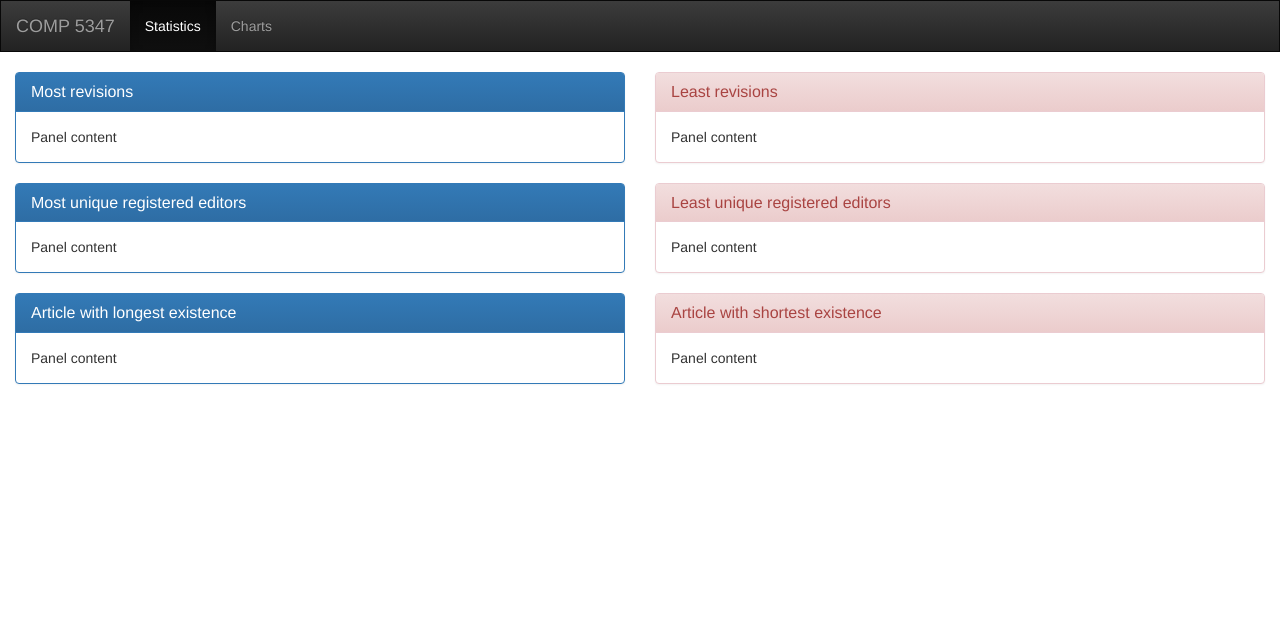
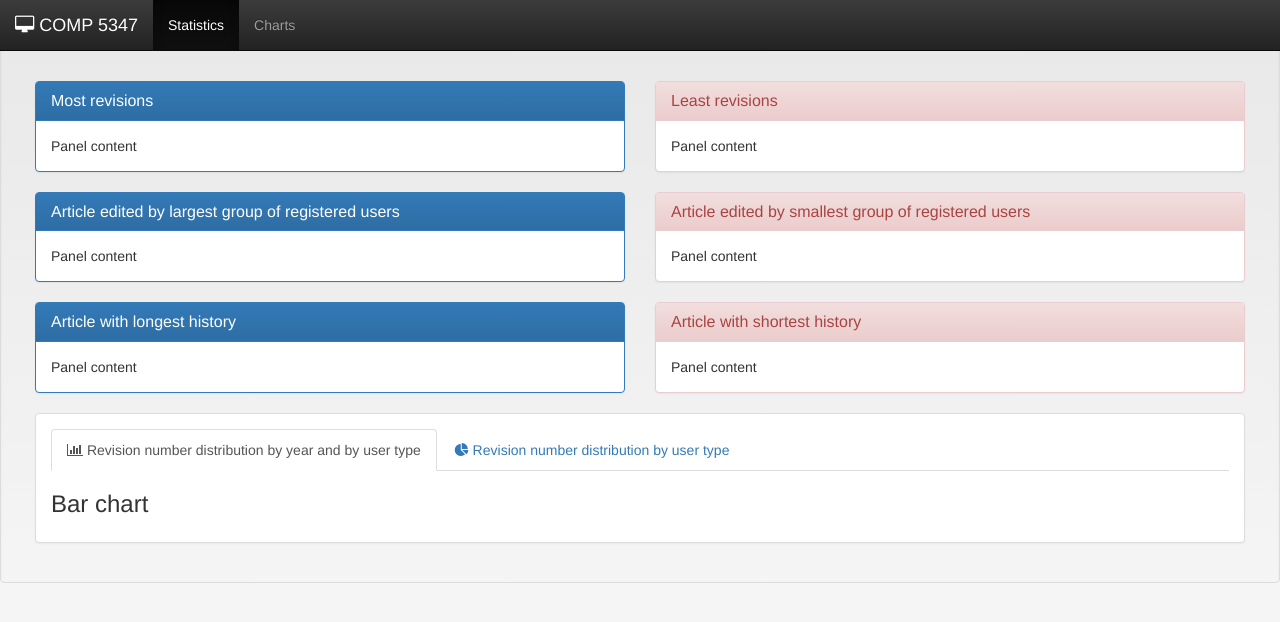
Before and after one commit to jordanow/wikipedia-data-analytics-application-, a Node server app: page / in a window 1280 px wide. Shown: the top 622 px of the page. Run offline with Node 20, Linux system fonts and the light colour scheme.

Commit message:
Add layout to the app

```diff
--- a/public/css/main.css
+++ b/public/css/main.css
@@ -1,3 +1,9 @@
+/* Remove the border radius from navbar */
 nav {
   border-radius: 0 !important;
 }
+
+/* Since the top bar is stationary, we need to push the html body by 80px */
+body {
+  padding-top: 80px !important;
+}
--- a/views/home.pug
+++ b/views/home.pug
@@ -11,6 +11,7 @@ head
 	//- Include bootstrap
 	link(rel="stylesheet" href="https://maxcdn.bootstrapcdn.com/bootstrap/3.3.7/css/bootstrap.min.css" integrity="sha384-BVYiiSIFeK1dGmJRAkycuHAHRg32OmUcww7on3RYdg4Va+PmSTsz/K68vbdEjh4u" crossorigin="anonymous")
 	link(rel="stylesheet" href="https://maxcdn.bootstrapcdn.com/bootstrap/3.3.7/css/bootstrap-theme.min.css" integrity="sha384-rHyoN1iRsVXV4nD0JutlnGaslCJuC7uwjduW9SVrLvRYooPp2bWYgmgJQIXwl/Sp" crossorigin="anonymous")
+	link(rel="stylesheet" href="https://maxcdn.bootstrapcdn.com/font-awesome/4.7.0/css/font-awesome.min.css")
 
 	//- Include the css files
 	link(rel="stylesheet" href="css/main.css")
@@ -18,11 +19,15 @@ head
 	//- Include pug mixins
 	include ./mixins/navbar.pug
 	include ./mixins/statistics.pug
+	include ./mixins/charts.pug
 
-body
+body.well
 	+navbar
 	.container-fluid
-		+statistics
+		.row
+			+statistics
+		.row
+			+charts
 
 	script(src="https://ajax.googleapis.com/ajax/libs/jquery/1.12.4/jquery.min.js")
 	script(src="https://maxcdn.bootstrapcdn.com/bootstrap/3.3.7/js/bootstrap.min.js" integrity="sha384-Tc5IQib027qvyjSMfHjOMaLkfuWVxZxUPnCJA7l2mCWNIpG9mGCD8wGNIcPD7Txa" crossorigin="anonymous")
--- /dev/null
+++ b/views/mixins/charts.pug
@@ -0,0 +1,21 @@
+mixin charts
+  #charts
+    .col-sm-12
+      .panel.panel-default
+        .panel-body
+          ul.nav.nav-tabs
+            li.active(role="presentation")
+              a(href="#bar-chart" data-toggle="tab")
+                i.fa.fa-bar-chart
+                |  Revision number distribution by year and by user type
+            li(role="presentation")
+              a(href="#pie-chart" data-toggle="tab")
+                i.fa.fa-pie-chart
+                |  Revision number distribution by user type
+
+          .tab-content.clearfix
+            #bar-chart.tab-pane.active
+              h3 Bar chart
+
+            #pie-chart.tab-pane
+              h3 Pie chart
--- a/views/mixins/navbar.pug
+++ b/views/mixins/navbar.pug
@@ -1,5 +1,5 @@
 mixin navbar
-  nav.navbar.navbar-inverse
+  nav.navbar.navbar-inverse.navbar-fixed-top
     .container-fluid
       .navbar-header
         button.navbar-toggle.collapsed(type='button', data-toggle='collapse', data-target='#bs-example-navbar-collapse-1', aria-expanded='false')
@@ -7,11 +7,13 @@ mixin navbar
           span.icon-bar
           span.icon-bar
           span.icon-bar
-        a.navbar-brand(href='#') COMP 5347
+        a.navbar-brand(href='#')
+          i.fa.fa-desktop
+          span  COMP 5347
       #bs-example-navbar-collapse-1.collapse.navbar-collapse
         ul.nav.navbar-nav
           li.active
-            a(href='#statistics-panels')
+            a(href='#')
               | Statistics
               span.sr-only (current)
           li
--- a/views/mixins/statistics.pug
+++ b/views/mixins/statistics.pug
@@ -1,5 +1,5 @@
 mixin statistics
-  #statistics-panels.row
+  #statistics
     .col-sm-6
       .panel.panel-primary
         .panel-heading
@@ -15,24 +15,24 @@ mixin statistics
     .col-sm-6
       .panel.panel-primary
         .panel-heading
-          h3.panel-title Most unique registered editors
+          h3.panel-title Article edited by largest group of registered users
         .panel-body
           | Panel content
     .col-sm-6
       .panel.panel-danger
         .panel-heading
-          h3.panel-title Least unique registered editors
+          h3.panel-title Article edited by smallest group of registered users
         .panel-body
           | Panel content
     .col-sm-6
       .panel.panel-primary
         .panel-heading
-          h3.panel-title Article with longest existence
+          h3.panel-title Article with longest history
         .panel-body
           | Panel content
     .col-sm-6
       .panel.panel-danger
         .panel-heading
-          h3.panel-title Article with shortest existence
+          h3.panel-title Article with shortest history
         .panel-body
           | Panel content
```
